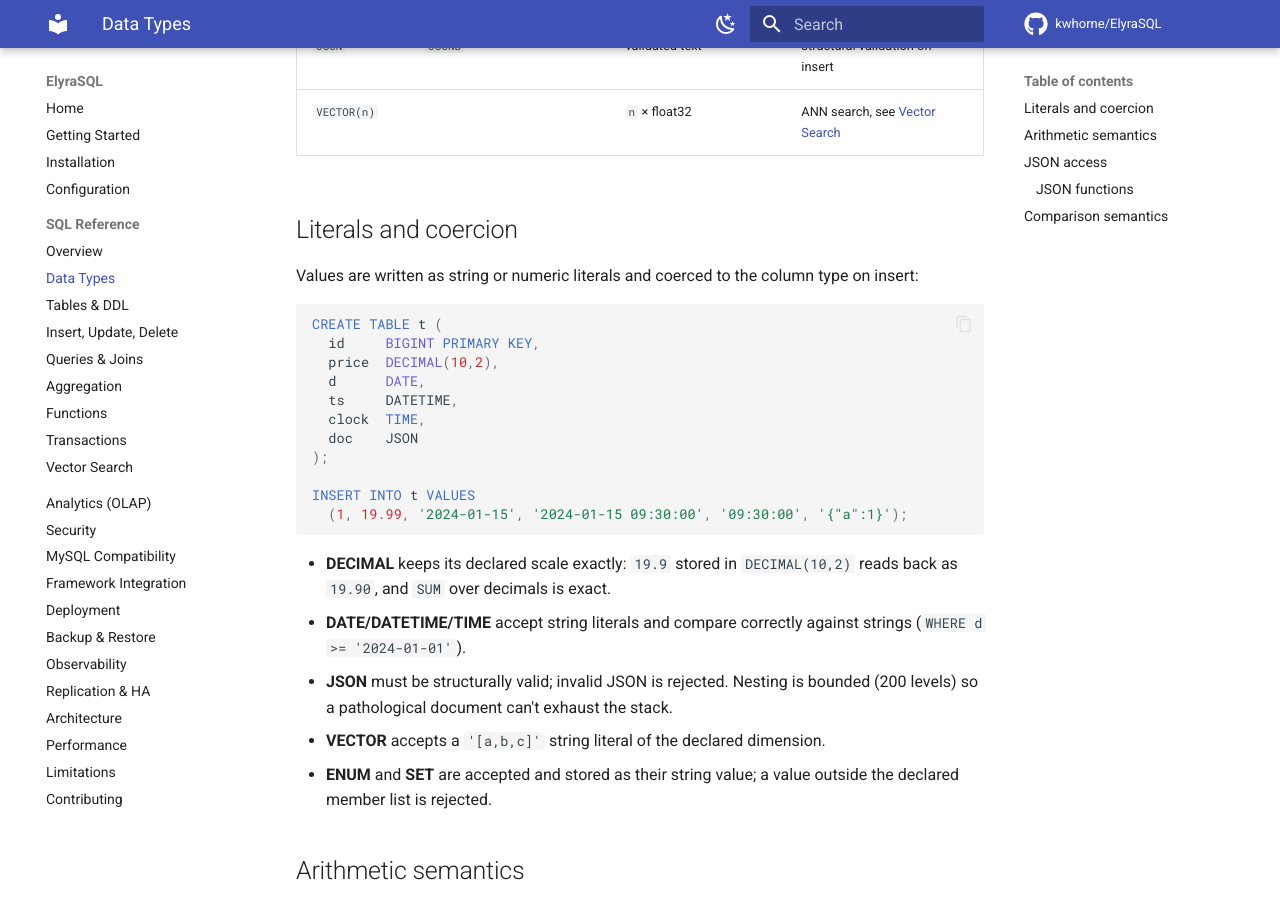
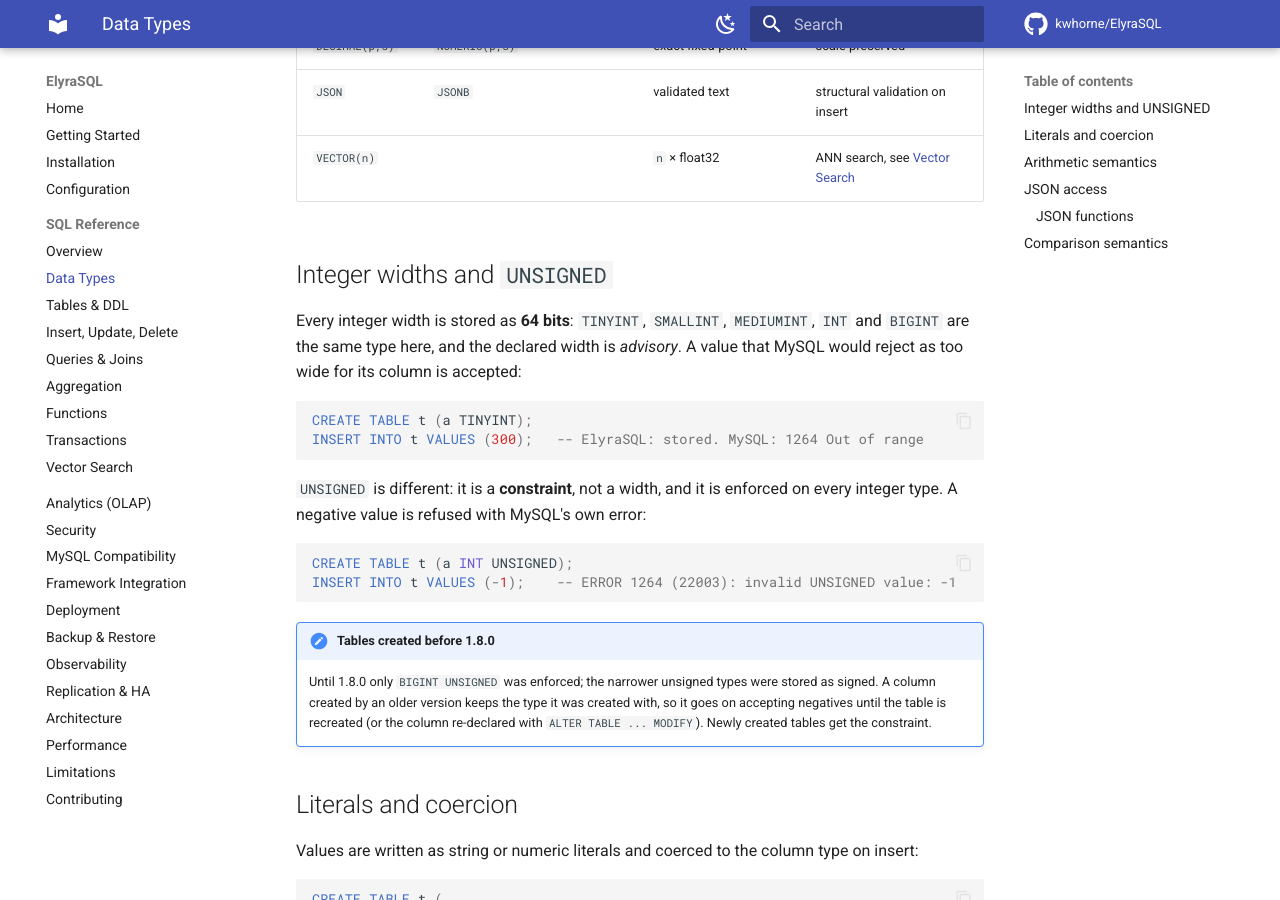
Before and after one commit to kwhorne/ElyraSQL, an MkDocs documentation site: the page built from docs/sql/data-types.md, in a window 1280 px wide and 900 px high, scrolled down 693 px. Built offline with MkDocs 1.6.1 and Material for MkDocs 9.7.7, drawn with Linux system fonts in a browser that asks for light colours; comment, search, counter and statistics services are not loaded; some of the changed text lies outside the part shown.

Commit message:
fix: enforce UNSIGNED on every integer width (ESQL-56) (#29)
Found by the differential SQL-dump harness in #26 — on its first
fixture, first run.

## The bug

`UNSIGNED` was enforced on `BIGINT` and **silently dropped on every
narrower integer type**:

| statement | before | MySQL 8.4 |
|---|---|---|
| `INSERT INTO t (tinyint_unsigned) VALUES (-1)` | accepted, stores `-1`
| 1264 out of range |
| `INSERT INTO t (int_unsigned) VALUES (-1)` | accepted, stores `-1` |
1264 out of range |
| `INSERT INTO t (bigint_unsigned) VALUES (-1)` | refused | 1264 out of
range |

The inconsistency is the sharp edge. Laravel's `foreignId()` is an
unsigned **big** integer while `unsignedInteger()` is not, so a single
application had the constraint enforced on some columns and not others —
harder to reason about than either behaviour on its own.

## The fix

`UNSIGNED` is a constraint, not a width. Storage stays 64-bit for every
integer type; the unsigned *flag* is now carried for all of them, so the
existing range check applies. Metadata follows: `SHOW CREATE TABLE` and
`information_schema` report the column as unsigned.

Also corrected the error code — MySQL answers **1264 / `22003`** for a
value a column cannot hold, we answered 1366 / `HY000`. A client
checking for an overflow saw a truncation error. Now byte-identical to
MySQL, code and SQLSTATE.

## Deliberately not included

Per-width range checks (`TINYINT` refusing 300). The declared width is
not persisted, and adding it to `ColMeta` would change the bincode
catalog encoding — an on-disk format change does not belong in a bug
fix. Instead, `docs/sql/data-types.md` now states plainly that width is
advisory, and ESQL-56 keeps the analysis (a side-table in the catalog
keyspace would avoid the format change).

## Upgrade note

A column created by an earlier version keeps the type it was created
with, so it goes on accepting negatives until the table is recreated. No
migration, no on-disk change. Documented in the data-types page.

## Verification

- `cargo test --workspace --locked` — **258 passed / 0 failed** (1 new,
covering all six unsigned spellings, the signed control, and
`AUTO_INCREMENT` over an unsigned key)
- fmt + `clippy -D warnings` clean
- S1 threshold sweep vs MySQL 8.4: ALL SCENARIOS PASSED
- Laravel/Eloquent 29/29, `native_prepare.php` 7/7
- Hand-checked against MySQL 8.4: aggregates, `ORDER BY`, foreign keys,
joins and `UPDATE` over unsigned columns all agree

````diff
--- a/docs/sql/data-types.md
+++ b/docs/sql/data-types.md
@@ -2,7 +2,8 @@
 
 | Type | Aliases accepted | Stored as | Notes |
 |------|------------------|-----------|-------|
-| `BIGINT` | `INT`, `INTEGER`, `SMALLINT`, `TINYINT` | 64-bit signed | |
+| `BIGINT` | `INT`, `INTEGER`, `SMALLINT`, `TINYINT`, `MEDIUMINT` | 64-bit signed | width is advisory, see below |
+| `BIGINT UNSIGNED` | the `UNSIGNED` form of any of the above | 64-bit unsigned | negatives are refused (1264 / `22003`) |
 | `DOUBLE` | `FLOAT`, `REAL` | 64-bit float | |
 | `BOOL` | `BOOLEAN` | boolean | rendered as `0`/`1` |
 | `TEXT` | `VARCHAR`, `CHAR`, `STRING` | UTF-8 string | |
@@ -13,6 +14,33 @@
 | `DECIMAL(p,s)` | `NUMERIC(p,s)` | exact fixed-point | scale preserved |
 | `JSON` | `JSONB` | validated text | structural validation on insert |
 | `VECTOR(n)` | | `n` × float32 | ANN search, see [Vector Search](vector-search.md) |
+
+## Integer widths and `UNSIGNED`
+
+Every integer width is stored as **64 bits**: `TINYINT`, `SMALLINT`, `MEDIUMINT`,
+`INT` and `BIGINT` are the same type here, and the declared width is *advisory*.
+A value that MySQL would reject as too wide for its column is accepted:
+
+```sql
+CREATE TABLE t (a TINYINT);
+INSERT INTO t VALUES (300);   -- ElyraSQL: stored. MySQL: 1264 Out of range
+```
+
+`UNSIGNED` is different: it is a **constraint**, not a width, and it is enforced
+on every integer type. A negative value is refused with MySQL's own error:
+
+```sql
+CREATE TABLE t (a INT UNSIGNED);
+INSERT INTO t VALUES (-1);    -- ERROR 1264 (22003): invalid UNSIGNED value: -1
+```
+
+!!! note "Tables created before 1.8.0"
+
+    Until 1.8.0 only `BIGINT UNSIGNED` was enforced; the narrower unsigned types
+    were stored as signed. A column created by an older version keeps the type it
+    was created with, so it goes on accepting negatives until the table is
+    recreated (or the column re-declared with `ALTER TABLE ... MODIFY`). Newly
+    created tables get the constraint.
 
 ## Literals and coercion
 
````
Also changed, not shown: CHANGELOG.md (+22 -0 lines), 3 other files.
